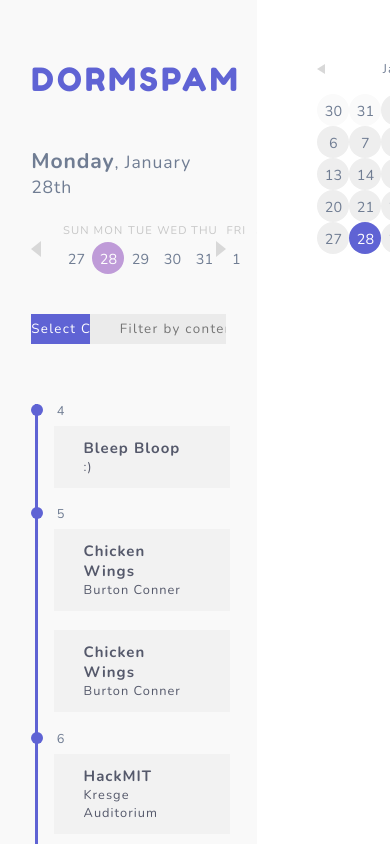
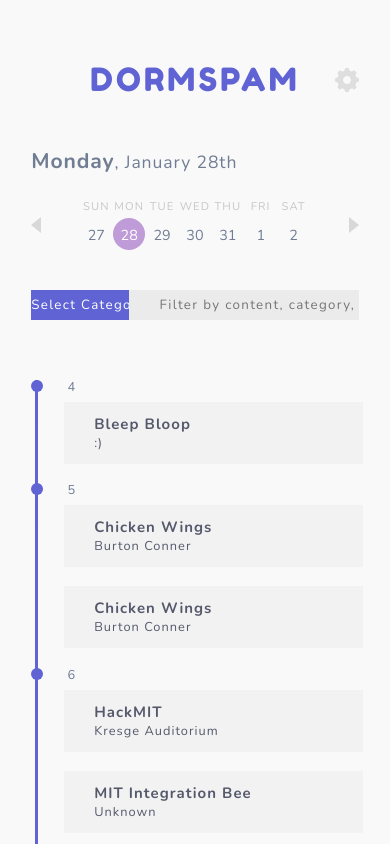
Before and after one commit to dormspam/frontend, a React (Create React App) app: page / in a window 390 px wide. Built offline with nearby package versions, Linux system fonts and the light colour scheme.

Commit message:
reactive window sizes

```diff
--- a/src/components/home/HomeView.css
+++ b/src/components/home/HomeView.css
@@ -2,7 +2,6 @@
   display: inline-block;
   height: 100vh;
   overflow-y: scroll;
-  padding: 64px;
   vertical-align: top;
 }
 
@@ -16,6 +15,15 @@
 
 .HomeView .right {
   background: #FFF;
-  padding: 60px;
+  padding: 3%;
   width: 34%;
 }
+
+@media (max-width: 800px) {
+  .HomeView .left {
+    width: 100%;
+  }
+  .HomeView .right {
+    display: none;
+  }
+}
--- a/src/components/home/feed/HomeFeedEventView.css
+++ b/src/components/home/feed/HomeFeedEventView.css
@@ -33,3 +33,13 @@
   background: #FFF;
   box-shadow: 0 4px 8px 0 rgba(0,0,0,0.05);
 }
+
+.HomeFeedEventView .description {
+  display: none;
+}
+
+@media (max-width: 800px) {
+  .HomeFeedEventView .description.selected {
+    display: block;
+  }
+}
--- a/src/components/home/feed/HomeFeedEventView.js
+++ b/src/components/home/feed/HomeFeedEventView.js
@@ -16,7 +16,8 @@ class HomeFeedEventView extends Component {
     return (
       <div className={"HomeFeedEventView" + (this.props.selected ? " selected" : "")} onClick={this.handleClick}>
         <h3 className="bold">{this.props.event.title}</h3>
-        <span>{this.props.event.location}</span>
+        <p>{this.props.event.location}</p>
+        <p className={"description" + (this.props.selected ? " selected" : "")}><br />{this.props.event.description}</p>
       </div>
     )
   }
--- a/src/components/home/feed/HomeFeedView.js
+++ b/src/components/home/feed/HomeFeedView.js
@@ -44,7 +44,7 @@ class HomeFeedView extends Component {
         description: "Lorem ipsum dolor sit amet, consectetur adipiscing elit. Proin semper quis tortor sit amet tempus. Vestibulum suscipit mi ante, ac pharetra elit cursus eget. Etiam mollis mollis euismod. Aliquam a arcu eget velit accumsan luctus non ac tellus. Sed vitae elementum felis, quis pretium tellus. Sed odio justo, viverra maximus ipsum ac, sodales bibendum mi. Pellentesque dui erat, vestibulum ut augue a, bibendum commodo orci."
       }, {
         id: 5,
-        image: "http://www.mit.edu/~pax/images/2018finalists.jpg",
+        image: "",
         title: "Bleep Bloop",
         location: ":)",
         time: 4,
```
